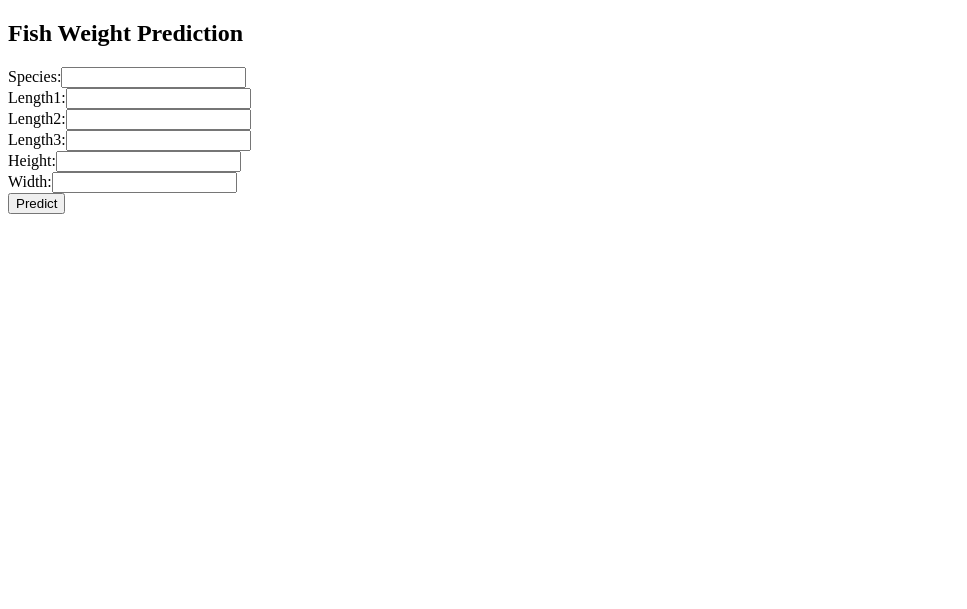
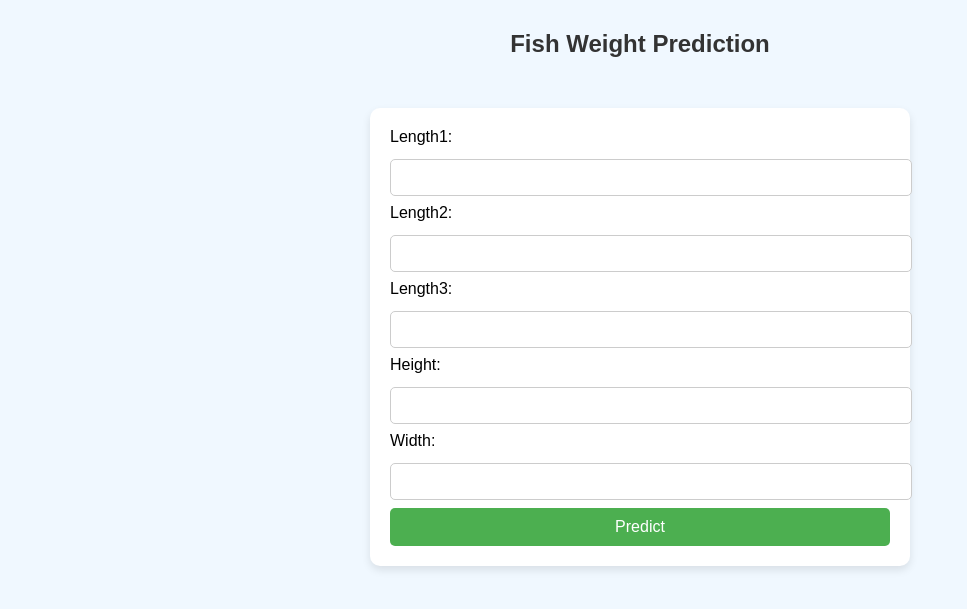
Before and after one commit to Saicharanarra/AI_ML_Lab4, a Flask app: page / in a window 1280 px wide. Shown: the top 609 px of the page, without its empty margins (0-967 px from the left). Run offline with Flask 3, Linux system fonts and the light colour scheme; parts of the project's set-up code (start-up, migrations or seed data) failed here and were passed over.

Commit message:
Update index.html

```diff
--- a/templates/index.html
+++ b/templates/index.html
@@ -3,19 +3,88 @@
 
 <head>
     <title>Fish Weight Predictor</title>
+    <style>
+        body {
+            font-family: Arial, sans-serif;
+            background-color: #f0f8ff;
+            margin: 0;
+            padding: 0;
+        }
+
+        h2 {
+            text-align: center;
+            color: #333;
+            margin-top: 30px;
+        }
+
+        .form-container {
+            max-width: 500px;
+            margin: 50px auto;
+            padding: 20px;
+            background-color: #ffffff;
+            border-radius: 10px;
+            box-shadow: 0 4px 8px rgba(0, 0, 0, 0.1);
+        }
+
+        label {
+            font-size: 16px;
+            margin-bottom: 5px;
+            display: block;
+        }
+
+        input[type="text"] {
+            width: 100%;
+            padding: 10px;
+            margin: 8px 0;
+            border: 1px solid #ccc;
+            border-radius: 5px;
+        }
+
+        input[type="submit"] {
+            background-color: #4CAF50;
+            color: white;
+            padding: 10px 20px;
+            border: none;
+            border-radius: 5px;
+            cursor: pointer;
+            width: 100%;
+            font-size: 16px;
+        }
+
+        input[type="submit"]:hover {
+            background-color: #45a049;
+        }
+
+        .form-container input[type="text"]:focus {
+            border-color: #4CAF50;
+        }
+
+    </style>
 </head>
 
 <body>
     <h2>Fish Weight Prediction</h2>
-    <form action="/predict" method="post">
-        <label>Species:</label><input type="text" name="Species"><br>
-        <label>Length1:</label><input type="text" name="Length1"><br>
-        <label>Length2:</label><input type="text" name="Length2"><br>
-        <label>Length3:</label><input type="text" name="Length3"><br>
-        <label>Height:</label><input type="text" name="Height"><br>
-        <label>Width:</label><input type="text" name="Width"><br>
-        <input type="submit" value="Predict">
-    </form>
+    <div class="form-container">
+        <form action="/predict" method="post">
+
+            <label>Length1:</label>
+            <input type="text" name="Length1" required><br>
+
+            <label>Length2:</label>
+            <input type="text" name="Length2" required><br>
+
+            <label>Length3:</label>
+            <input type="text" name="Length3" required><br>
+
+            <label>Height:</label>
+            <input type="text" name="Height" required><br>
+
+            <label>Width:</label>
+            <input type="text" name="Width" required><br>
+
+            <input type="submit" value="Predict">
+        </form>
+    </div>
 </body>
 
 </html>
```
